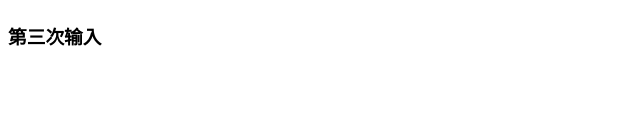
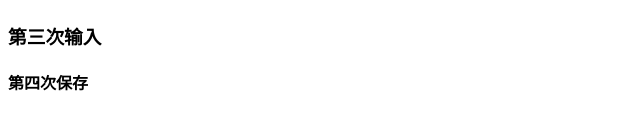
Before and after one commit to lmy0813/142stu, a plain HTML site: page index.html in a window 1280 px wide. Shown: the part 122-252 px from the top of the page, without its empty margins (0-640 px from the left). Drawn offline with Linux system fonts and the light colour scheme.

Commit message:
'第四次保存'

```diff
--- a/index.html
+++ b/index.html
@@ -12,6 +12,7 @@
     <h1>第一次输入</h1>
     <h2>第二次输入</h2>
     <h3>第三次输入</h3>
+    <h4>第四次保存</h4>
 </body>
 
 </html>
```
